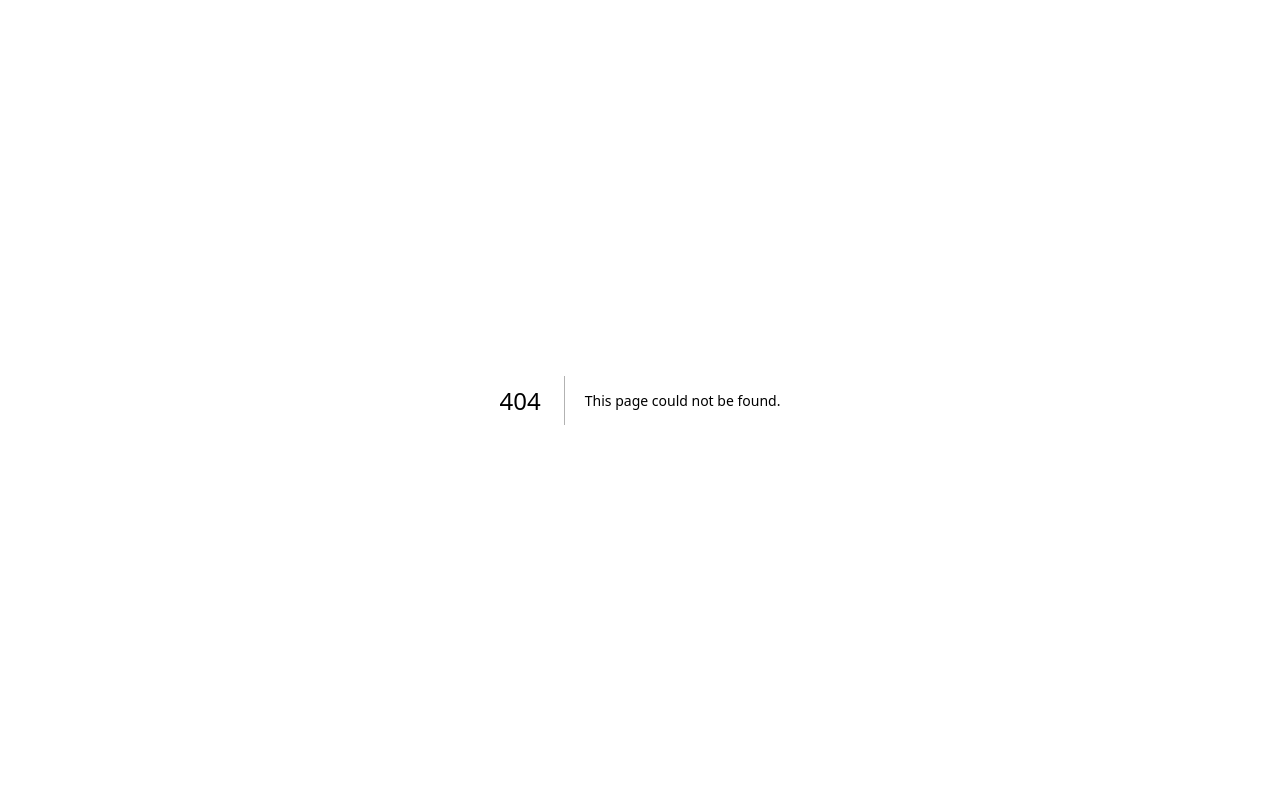
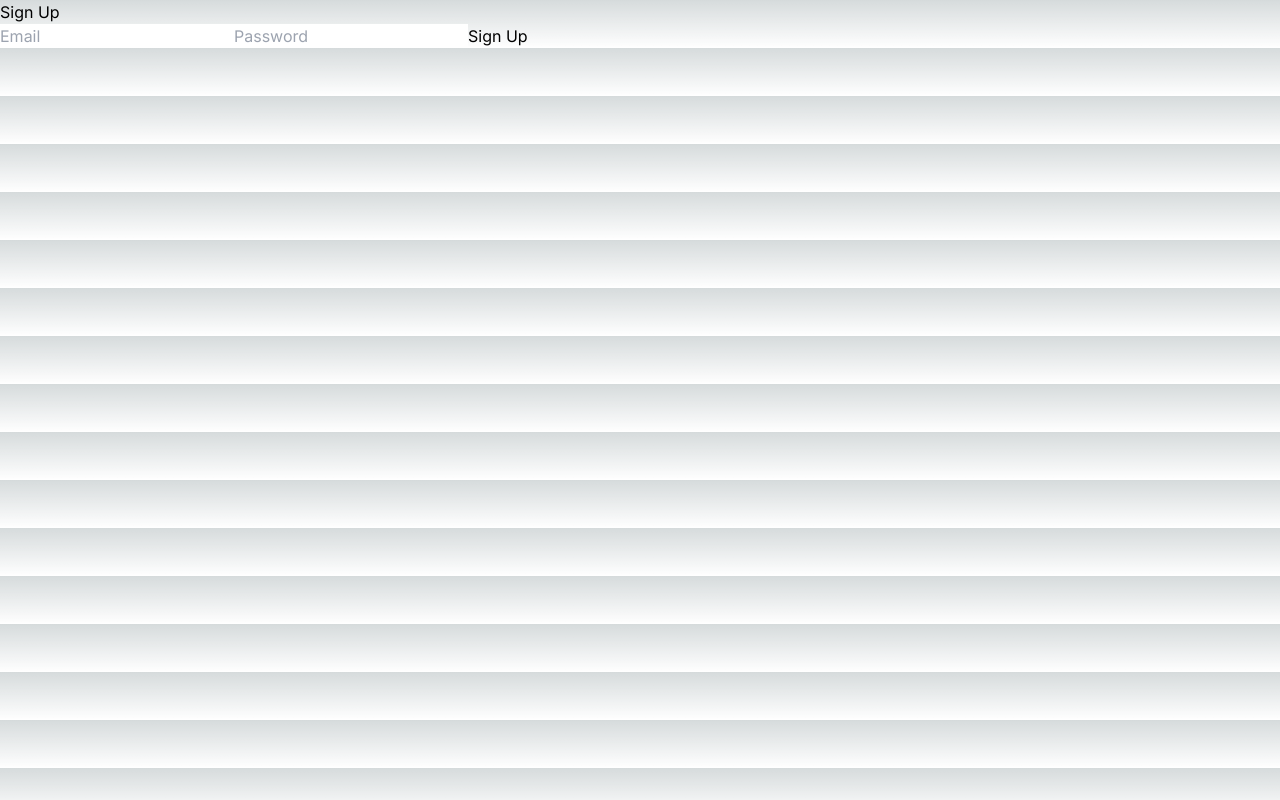
Before and after one commit to LetMeP1ay/Tripago, a Next.js app in the folder frontend/: page /signup in a window 1280 px wide. Before the commit this address had no page. Built offline with nearby package versions, Linux system fonts and the light colour scheme; no server answers.

Commit message:
change the config to ts, initialize a primitive frontend for login/signup

```diff
--- /dev/null
+++ b/frontend/firebase-config.ts
@@ -0,0 +1,17 @@
+import { initializeApp } from "firebase/app";
+import { getFirestore } from "firebase/firestore";
+import { getAuth } from "firebase/auth";
+
+const firebaseConfig = {
+  apiKey: process.env.NEXT_PUBLIC_FIREBASE_KEY,
+  authDomain: process.env.NEXT_PUBLIC_AUTH_DOMAIN,
+  projectId: process.env.NEXT_PUBLIC_PROJECT_ID,
+  storageBucket: process.env.NEXT_PUBLIC_STORAGE_BUCKET,
+  messagingSenderId: process.env.NEXT_PUBLIC_MESSAGING_SENDER_ID,
+  appId: process.env.NEXT_PUBLIC_APP_ID,
+};
+
+const app = initializeApp(firebaseConfig);
+
+export const db = getFirestore(app);
+export const auth = getAuth(app);
--- /dev/null
+++ b/frontend/src/app/login/page.tsx
@@ -0,0 +1,46 @@
+"use client"
+import { useState } from "react";
+import { auth } from "../../../firebase-config";
+import { signInWithEmailAndPassword } from "firebase/auth";
+
+const Login: React.FC = () => {
+  const [email, setEmail] = useState<string>("");
+  const [password, setPassword] = useState<string>("");
+  const [error, setError] = useState<string | null>(null);
+
+  const handleLogin = async (event: React.FormEvent<HTMLFormElement>) => {
+    event.preventDefault();
+    try {
+      await signInWithEmailAndPassword(auth, email, password);
+      alert("Login successful!");
+    } catch (error: any) {
+      setError(error.message);
+    }
+  };
+
+  return (
+    <div className="text-black">
+      <h2>Login</h2>
+      <form onSubmit={handleLogin}>
+        <input
+          type="email"
+          placeholder="Email"
+          value={email}
+          onChange={(e) => setEmail(e.target.value)}
+          required
+        />
+        <input
+          type="password"
+          placeholder="Password"
+          value={password}
+          onChange={(e) => setPassword(e.target.value)}
+          required
+        />
+        <button type="submit">Login</button>
+      </form>
+      {error && <p>{error}</p>}
+    </div>
+  );
+};
+
+export default Login;
--- /dev/null
+++ b/frontend/src/app/signup/page.tsx
@@ -0,0 +1,46 @@
+"use client"
+import { createUserWithEmailAndPassword } from "firebase/auth";
+import { auth } from "../../../firebase-config";
+import { useState } from "react";
+
+const SignUp: React.FC = () => {
+  const [email, setEmail] = useState<string>("");
+  const [password, setPassword] = useState<string>("");
+  const [error, setError] = useState<string | null>(null);
+
+  const handleSignUp = async (event: React.FormEvent<HTMLFormElement>) => {
+    event.preventDefault();
+    try {
+      await createUserWithEmailAndPassword(auth, email, password);
+      alert("Sign up successful!");
+    } catch (error: any) {
+      setError(error.message);
+    }
+  };
+
+  return (
+    <div className="text-black">
+      <h2>Sign Up</h2>
+      <form onSubmit={handleSignUp}>
+        <input
+          type="email"
+          placeholder="Email"
+          value={email}
+          onChange={(e) => setEmail(e.target.value)}
+          required
+        />
+        <input
+          type="password"
+          placeholder="Password"
+          value={password}
+          onChange={(e) => setPassword(e.target.value)}
+          required
+        />
+        <button type="submit">Sign Up</button>
+      </form>
+      {error && <p>{error}</p>}
+    </div>
+  );
+};
+
+export default SignUp;
```
Also changed, not shown: frontend/firebase-config.tsx (deleted, +0 -18 lines).
